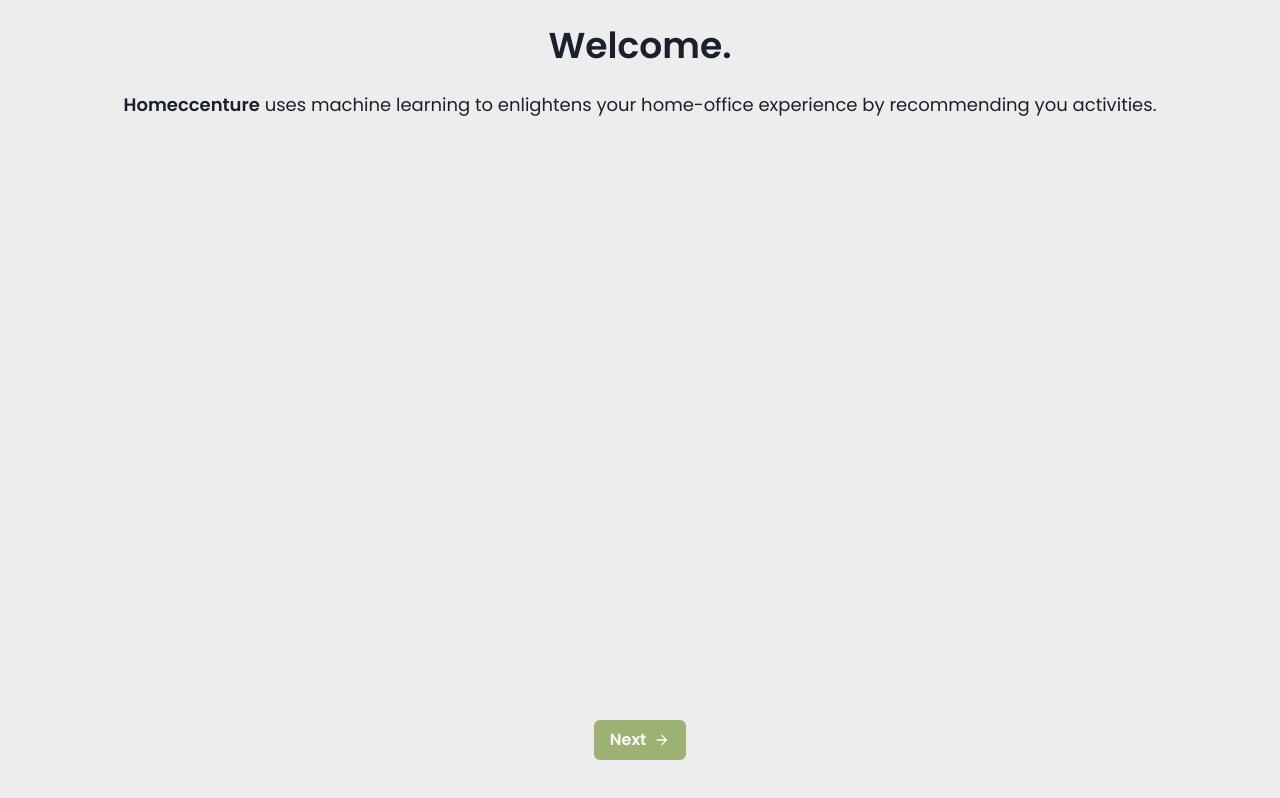
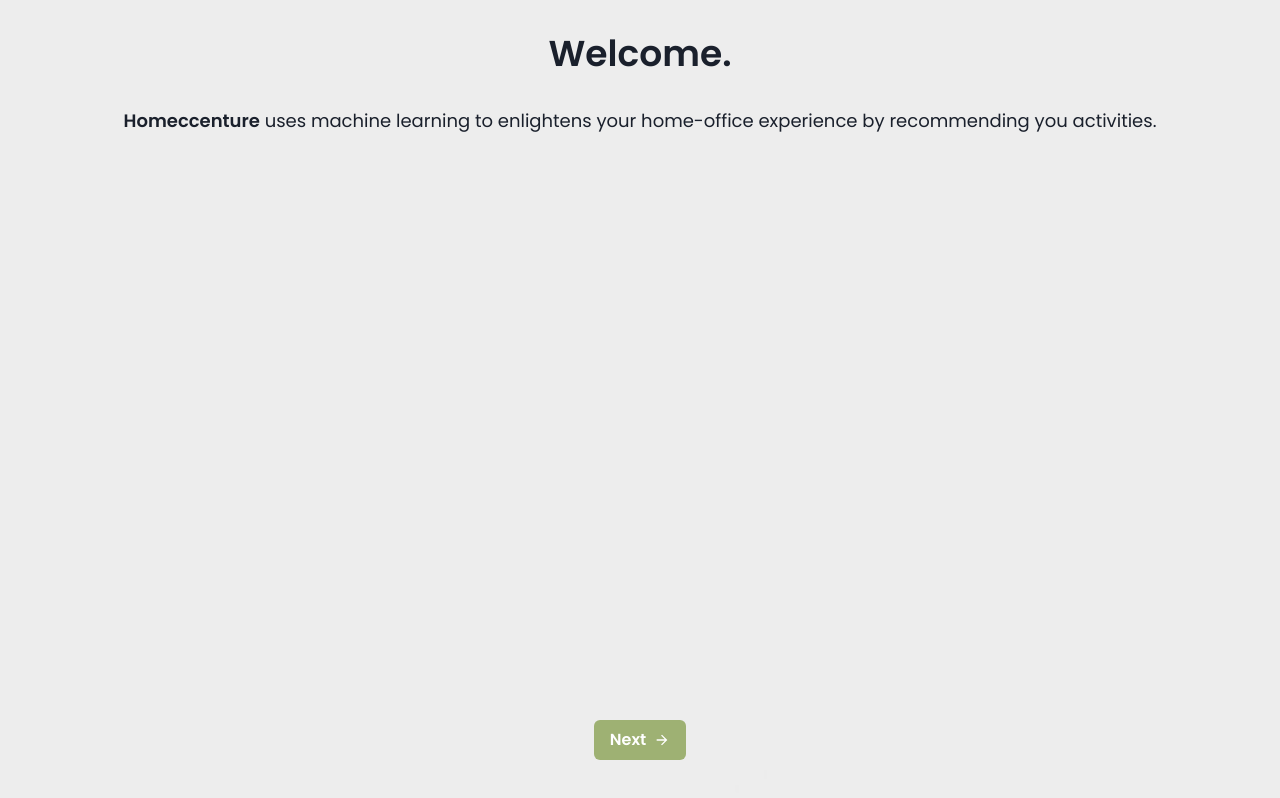
Before and after one commit to hugolgst/homeccenture, a React (Create React App) app in the folder frontend/: page / in a window 1280 px wide. Built offline with nearby package versions, Linux system fonts and the light colour scheme.

Commit message:
Increase the margin for the welcome

```diff
--- a/frontend/src/components/LandingPage.jsx
+++ b/frontend/src/components/LandingPage.jsx
@@ -15,7 +15,7 @@ const LandingPage = () => {
       alignItems="center"
       m="0 5vw"
     >
-      <Heading m="3vh 20px">Welcome.</Heading>
+      <Heading m="4vh 20px">Welcome.</Heading>
 
       <Text
         textAlign="center"
```
